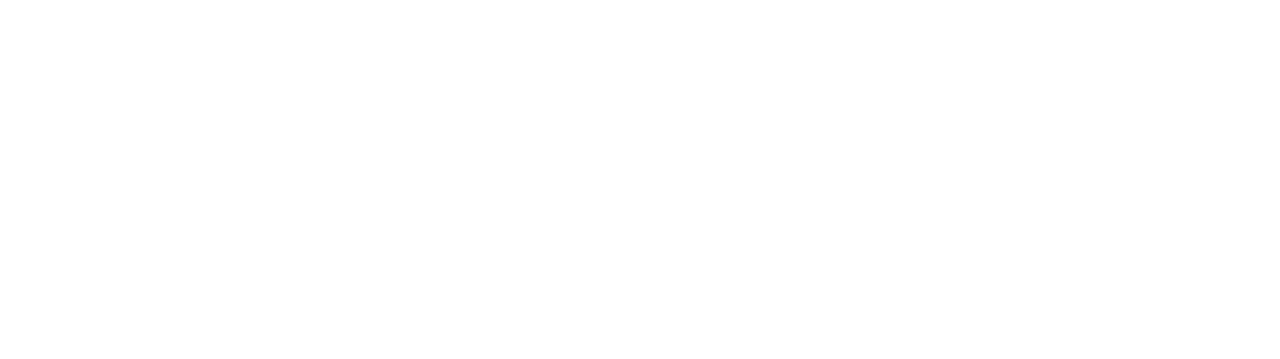
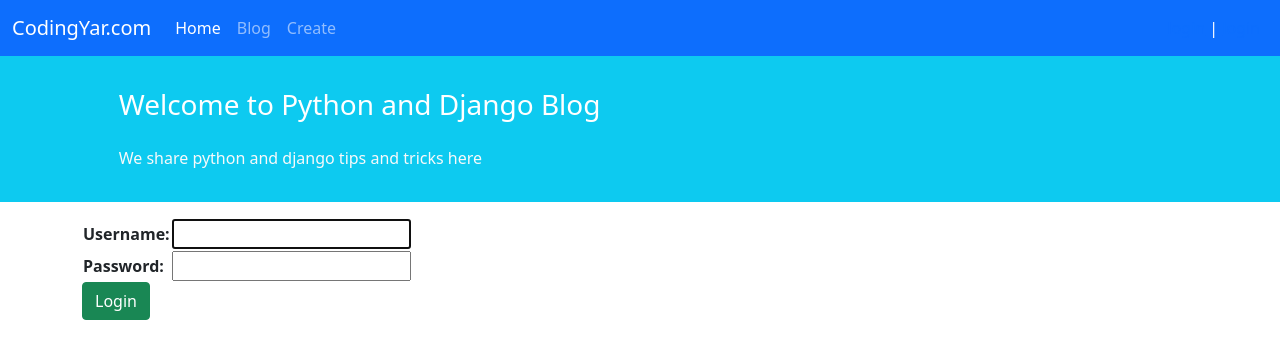
Before and after one commit to THEFRN/first_django_project, a Django app: page /accounts/login/ in a window 1280 px wide. Before the commit the part shown is empty. Shown: the top 359 px of the page. Run offline with Django 4.2, Linux system fonts and the light colour scheme.

Commit message:
created and managed buttons for use authentications

```diff
--- a/config/settings.py
+++ b/config/settings.py
@@ -127,3 +127,5 @@
 # https://docs.djangoproject.com/en/4.1/ref/settings/#default-auto-field
 
 DEFAULT_AUTO_FIELD = 'django.db.models.BigAutoField'
+LOGIN_REDIRECT_URL = 'list_view'
+LOGOUT_REDIRECT_URL = 'list_view'
--- a/templates/_base.html
+++ b/templates/_base.html
@@ -27,7 +27,12 @@
 
             </div>
         </div>
-        <div class="mx-2 text-white">Welcome</div>
+        <div class="mx-2 text-white">
+            {% if user.is_authenticated %}
+                Welcome {{ user.username }} | <a class="text-light" href="{% url 'logout' %}">Log Out</a>
+            {% else %}
+                <a href="{% url 'login' %}">login</a> | <a href="{% url 'Sign up' %}">login</a>
+        {% endif %} </div>
     </div>
 </nav>
 
--- a/templates/registration/login.html
+++ b/templates/registration/login.html
@@ -0,0 +1,15 @@
+{% extends '_base.html' %}
+{% block title %}
+    Login Page
+{% endblock title %}
+{% block content %}
+    <div class="container mt-3">
+        <form action="#" method="post">
+        {% csrf_token %}
+            <table>
+                {{ form.as_table }}
+            </table>
+            <button class="btn btn-success" type="submit">Login</button>
+        </form>
+    </div>
+{% endblock content %}
```
Also changed, not shown: templates/registration/sign_up.html (added).
